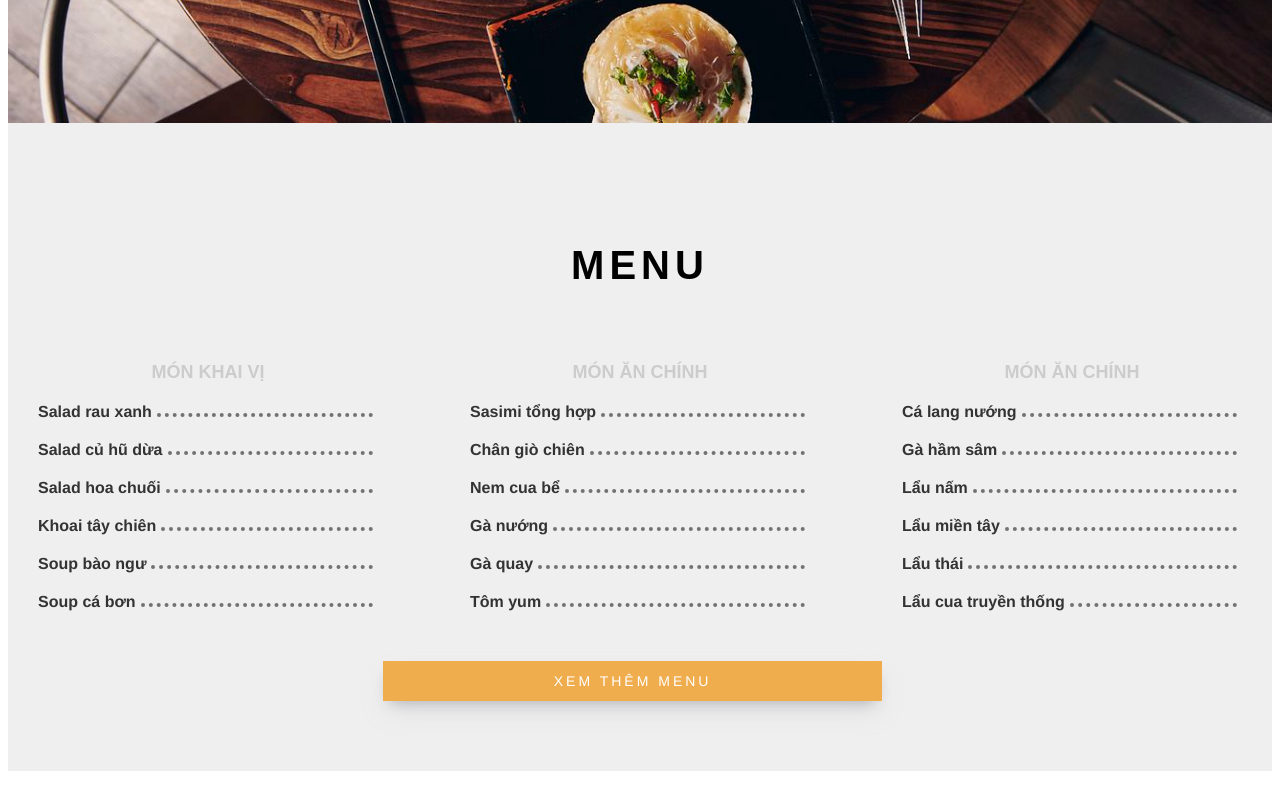
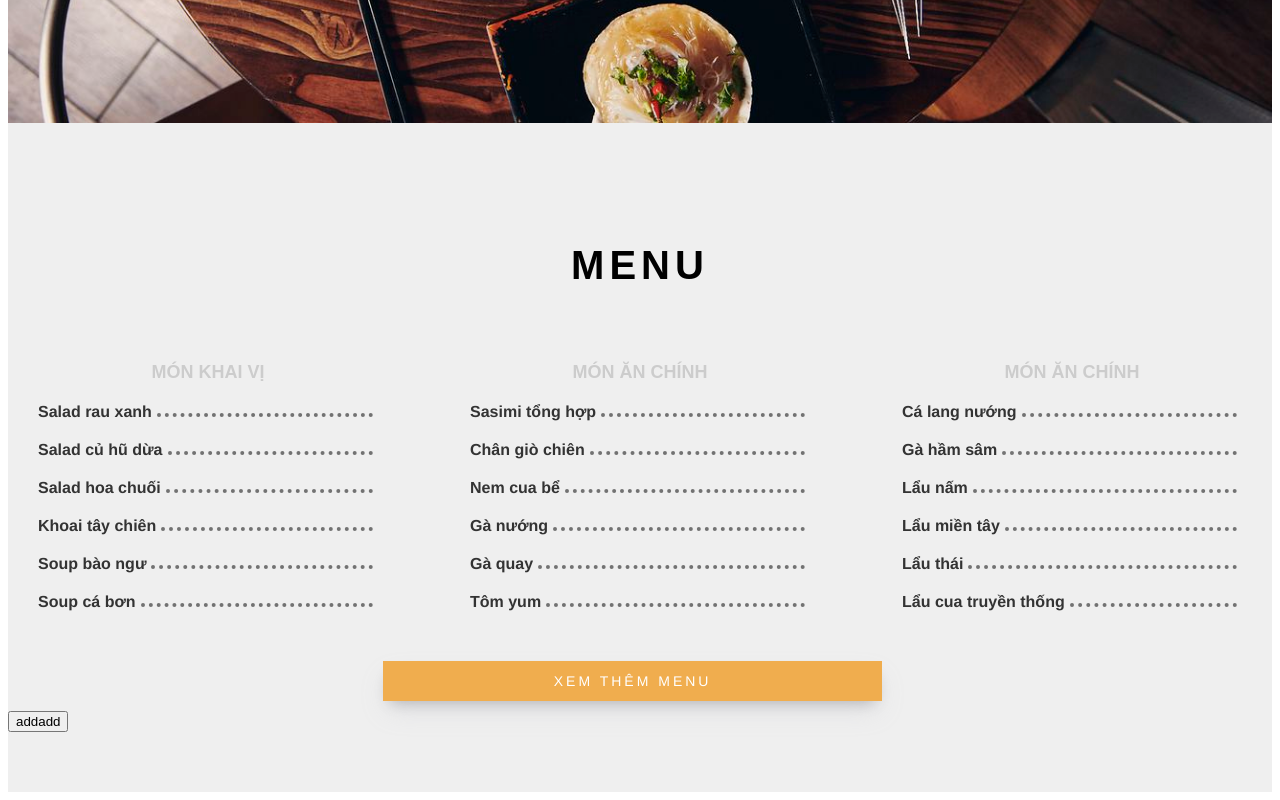
Before and after one commit to hothithanhtuyen/restaurant-web, a plain HTML site: page index.html in a window 1280 px wide. Shown: the part 2147-2947 px from the top of the page. Before the commit the page ends 2926 px from the top, so only its background shows below. Drawn offline with Linux system fonts and the light colour scheme.

Commit message:
[add] add button

```diff
--- a/index.html
+++ b/index.html
@@ -160,6 +160,7 @@
       <div class="check3">
         <a href="menu.html" class="menu-link"> XEM THÊM MENU </a>
       </div>
+      <button>addadd</button>
     </div>
   </body>
 </html>
```
